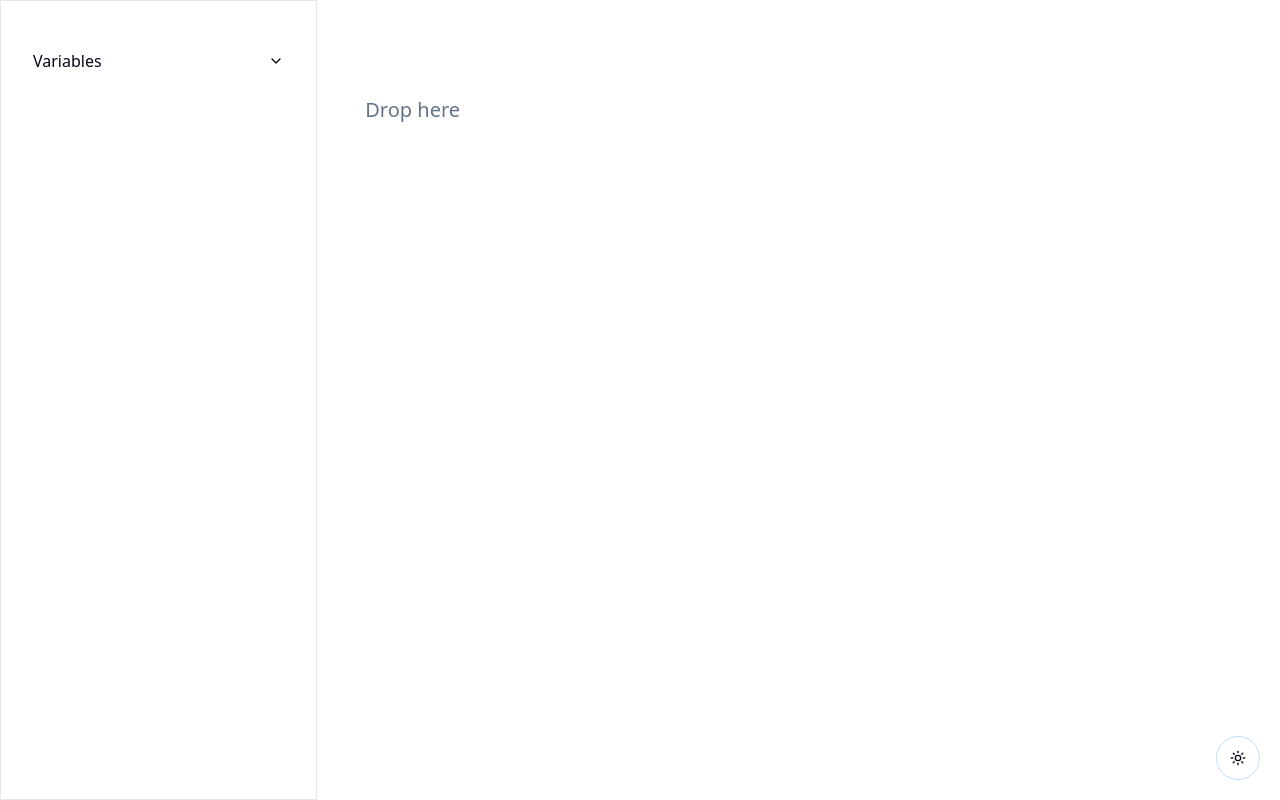
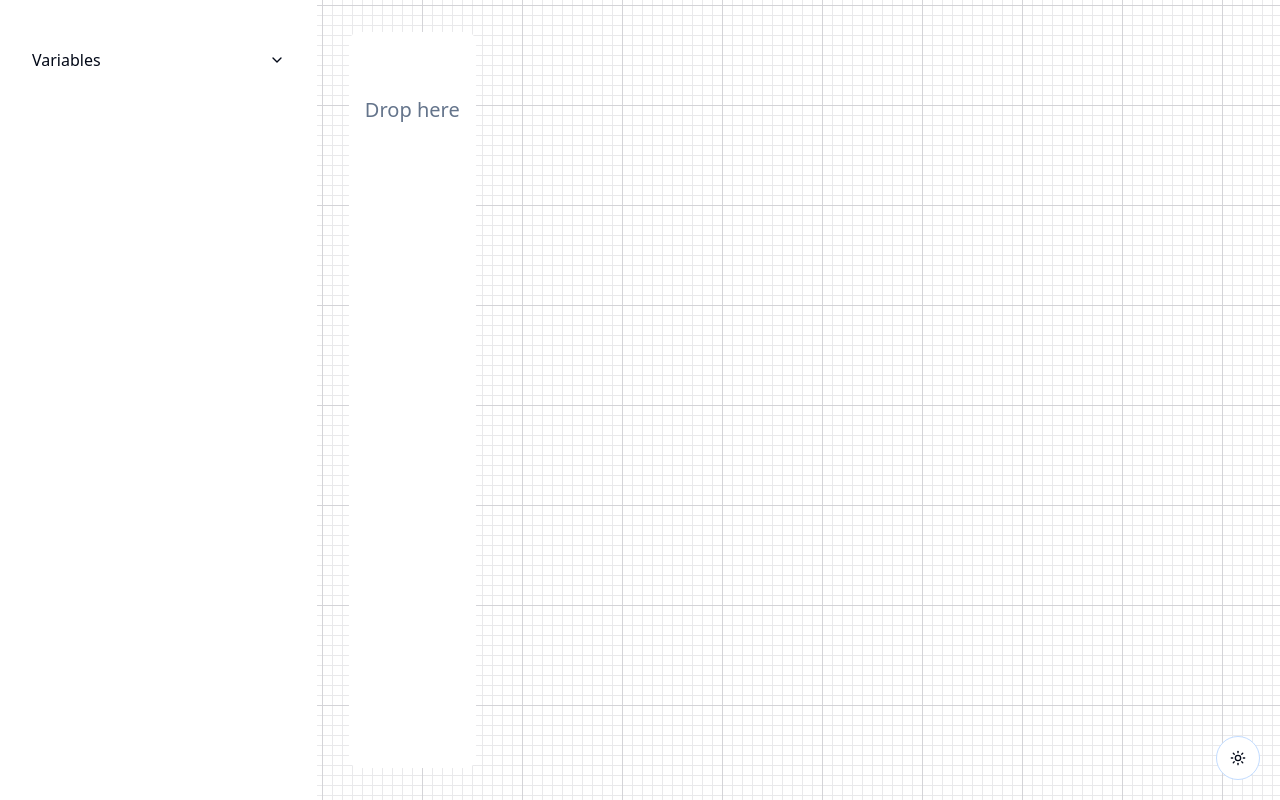
Before and after one commit to CozmaRares/code-canvas, a React (Vite) app: page / in a window 1280 px wide. Built offline with nearby package versions, Linux system fonts and the light colour scheme.

Commit message:
feat: add paper background

```diff
--- a/src/App.tsx
+++ b/src/App.tsx
@@ -3,7 +3,7 @@ import Editor from "@/components/Editor";
 import SideBar from "@/components/SideBar";
 import { DndContext } from "@dnd-kit/core";
 import DragOverlayWrapper from "@/components/DragOverlayWrapper";
-import EditorBlocksContextProvider from "./components/context/editor-blocks";
+import EditorBlocksContextProvider from "@/context/editor-blocks";
 
 const App = () => {
   return (
--- a/src/components/Editor.tsx
+++ b/src/components/Editor.tsx
@@ -1,6 +1,6 @@
 import { useDndMonitor, useDroppable } from "@dnd-kit/core";
 import { cn } from "@/lib/utils";
-import { useEditorBlocksContext } from "./context/editor-blocks";
+import { useEditorBlocksContext } from "@/context/editor-blocks";
 
 const Editor = () => {
   const { blocks, addBlock } = useEditorBlocksContext();
@@ -23,10 +23,10 @@ const Editor = () => {
   });
 
   return (
-    <div className="flex h-full w-full p-8">
+    <div className="flex h-full w-full p-8 bg-[url(/paper.svg)] dark:bg-[url(/paper-dark.svg)]">
       <ul
         ref={droppable.setNodeRef}
-        className={cn("space-y-[4px] rounded-md p-4", {
+        className={cn("space-y-[4px] rounded-md p-4 bg-background", {
           "ring-2 ring-primary/20": droppable.isOver,
         })}
       >
--- a/src/components/SideBar.tsx
+++ b/src/components/SideBar.tsx
@@ -6,7 +6,7 @@ import {
 } from "@/components/ui/accordion";
 
 const SideBar = () => (
-  <aside className="min-h-screen w-[400px] border p-8">
+  <aside className="min-h-screen w-[400px] p-8">
     <Accordion
       type="single"
       className="w-full"
```
Also changed, not shown: public/paper-dark.svg (added), public/paper.svg (added), src/context/editor-blocks.tsx (renamed from src/components/context/editor-blocks.tsx).
